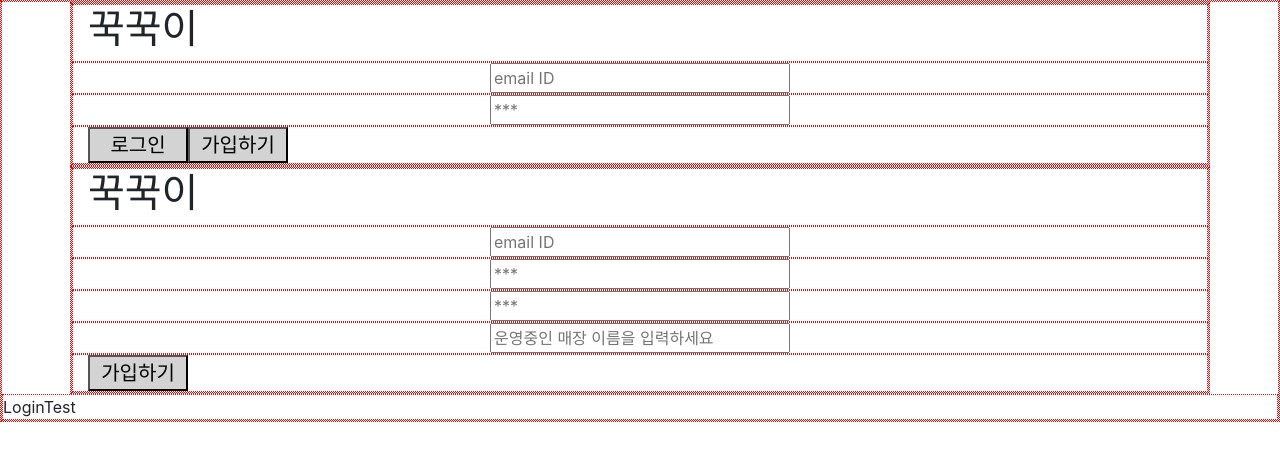
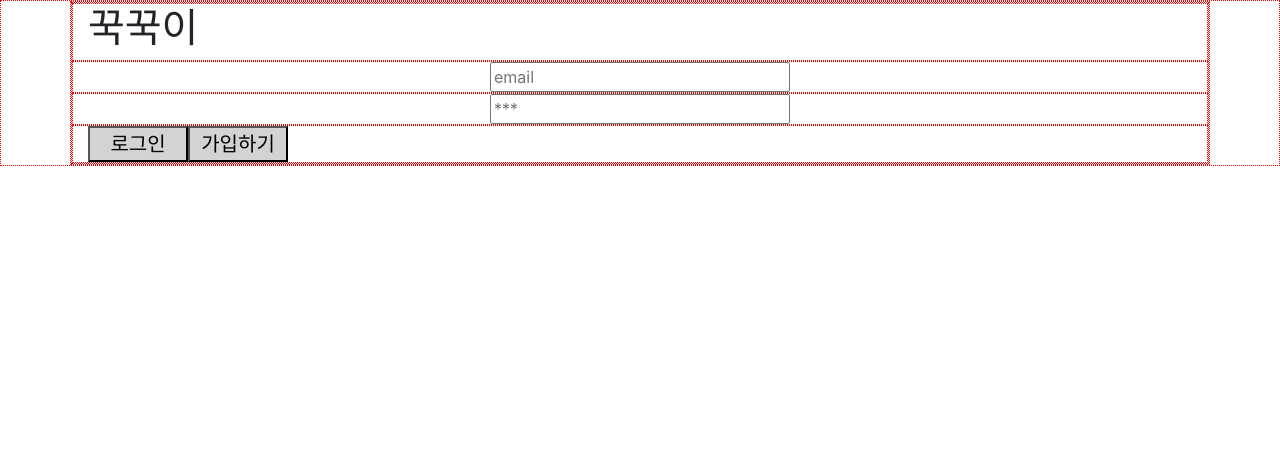
Before and after one commit to floydkim/taptap-client, a React (Create React App) app: page / in a window 1280 px wide. Shown: the top 460 px of the page. Built offline with nearby package versions, Linux system fonts and the light colour scheme.

Commit message:
SignIn and SignUp 의 Route 설정.

```diff
--- a/src/App.jsx
+++ b/src/App.jsx
@@ -1,14 +1,17 @@
 import React, { Component } from 'react';
-import { Route, Switch, BrowserRouter } from 'react-router-dom';
-import { Login, Admin } from './components';
+import { Route, BrowserRouter, Switch } from 'react-router-dom';
+import { Admin } from './components';
+import SignIn from './components/Login/SignIn';
+import SignUp from './components/Login/SignUp';
 
 class App extends Component {
   render() {
     return (
       <BrowserRouter>
-        <Route exact path="/" component={Login} />
         <Switch>
-          <Route path="/admin" component={Admin} />
+          <Route exact path="/" component={SignIn} />
+          <Route exact path="/admin" component={Admin} />
+          <Route exact path="/signUp" component={SignUp} />
         </Switch>
       </BrowserRouter>
     );
--- a/src/components/Login/SignIn/index.jsx
+++ b/src/components/Login/SignIn/index.jsx
@@ -3,6 +3,12 @@ import Input from '../../common/Input';
 import Button from '../../common/Button';
 
 class SignIn extends Component {
+  constructor(props) {
+    super(props);
+    this.email = React.createRef();
+    this.password = React.createRef();
+  }
+
   render() {
     return (
       <div className="container">
@@ -11,14 +17,24 @@ class SignIn extends Component {
             <h1>꾹꾹이</h1>
           </div>
           <div className="col-12">
-            <Input placeholder={'email ID'} type={'text'} />
+            <Input placeholder={'email'} type={'text'} ref={this.email} />
           </div>
           <div className="col-12">
-            <Input placeholder={'***'} type={'password'} />
+            <Input placeholder={'***'} type={'password'} ref={this.password} />
           </div>
           <div className="col-12">
-            <Button value={'로그인'} />
-            <Button value={'가입하기'} />
+            <Button
+              value={'로그인'}
+              onClick={() => {
+                this.props.history.push('/admin');
+              }}
+            />
+            <Button
+              value={'가입하기'}
+              onClick={() => {
+                this.props.history.push('/signUp');
+              }}
+            />
           </div>
         </div>
       </div>
--- a/src/components/Login/SignUp/index.jsx
+++ b/src/components/Login/SignUp/index.jsx
@@ -3,7 +3,17 @@ import Input from '../../common/Input';
 import Button from '../../common/Button';
 
 class SignUp extends Component {
+  constructor(props) {
+    super(props);
+    this.idInput = React.createRef();
+    this.passwordInput = React.createRef();
+    this.passwordCheckInput = React.createRef();
+    this.storeName = React.createRef();
+  }
+
   render() {
+    const { idInput, passwordInput, passwordCheckInput, storeName } = this;
+
     return (
       <div className="container">
         <div className="row">
@@ -11,22 +21,38 @@ class SignUp extends Component {
             <h1>꾹꾹이</h1>
           </div>
           <div className="col-12">
-            <Input placeholder={'email ID'} type={'text'} />
+            <Input placeholder={'email ID'} type={'text'} ref={idInput} />
           </div>
           <div className="col-12">
-            <Input placeholder={'***'} type={'password'} />
+            <Input placeholder={'***'} type={'password'} ref={passwordInput} />
           </div>
           <div className="col-12">
-            <Input placeholder={'***'} type={'password'} />
+            <Input
+              placeholder={'****'}
+              type={'password'}
+              ref={passwordCheckInput}
+            />
           </div>
           <div className="col-12">
             <Input
               placeholder={'운영중인 매장 이름을 입력하세요'}
               type={'text'}
+              ref={storeName}
             />
           </div>
           <div className="col-12">
-            <Button value={'가입하기'} />
+            <Button
+              value={'가입하기'}
+              onClick={() => {
+                this.props.history.push('/');
+              }}
+            />
+            <Button
+              value={'돌아가기'}
+              onClick={() => {
+                this.props.history.push('/');
+              }}
+            />
           </div>
         </div>
       </div>
--- a/src/components/Login/index.jsx
+++ b/src/components/Login/index.jsx
@@ -1,7 +1,5 @@
 import React, { Component } from 'react';
 import { Redirect } from 'react-router-dom';
-import SignIn from './SignIn';
-import SignUp from './SignUp';
 
 export default class Login extends Component {
   constructor(props) {
@@ -11,23 +9,10 @@ export default class Login extends Component {
     };
   }
 
-  onClick = () => {
-    const { isLogin } = this.state;
-    this.setState({
-      isLogin: !isLogin
-    });
-  };
-
   render() {
-    const { isLogin } = this.state;
-    const { onClick } = this;
     return (
       <div>
-        <SignIn />
-        <SignUp />
-        <div onClick={onClick}>
-          {isLogin ? <Redirect to="/admin" /> : 'LoginTest'}
-        </div>
+        <Redirect to="/admin">Login Test</Redirect>
       </div>
     );
   }
```
